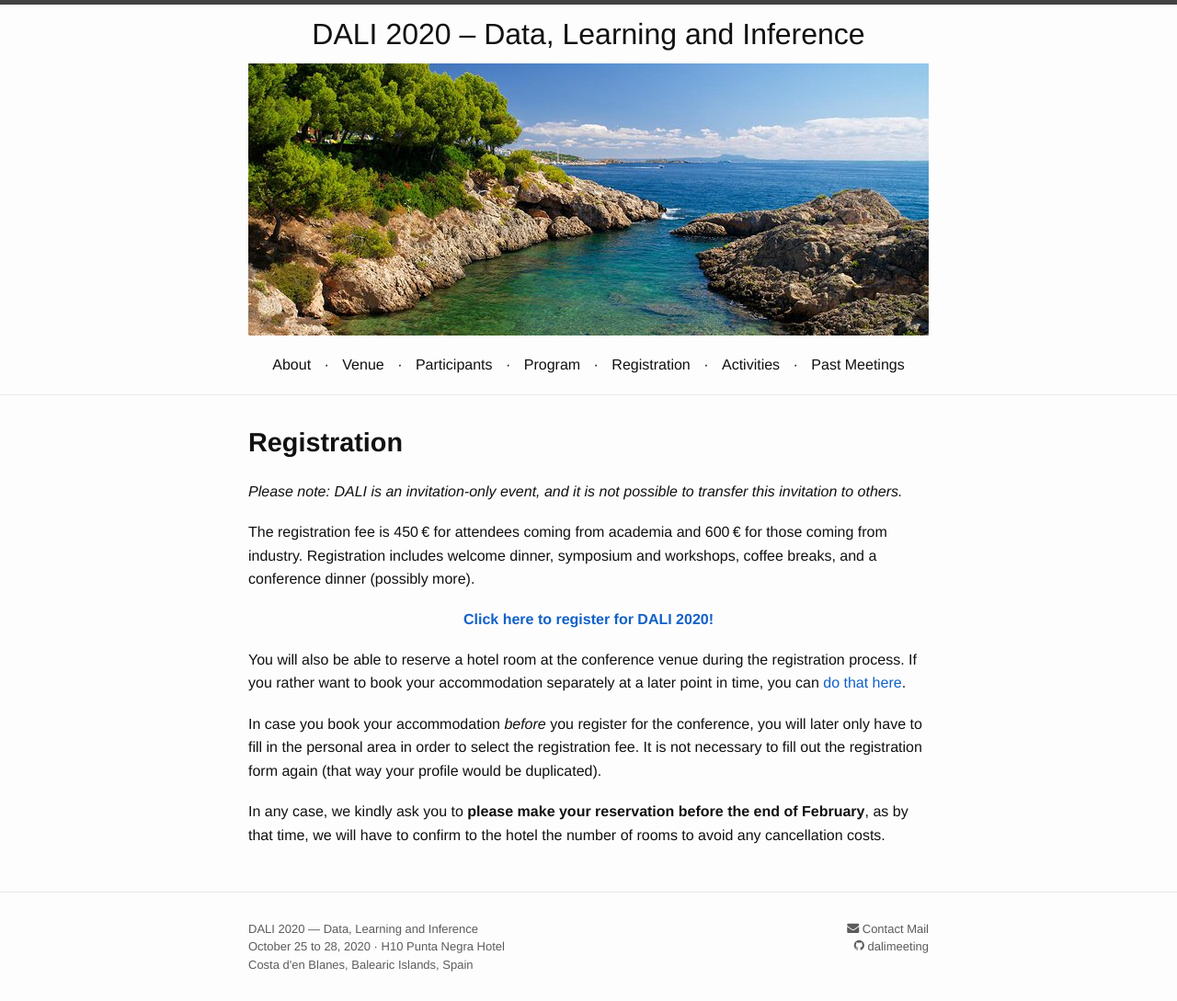
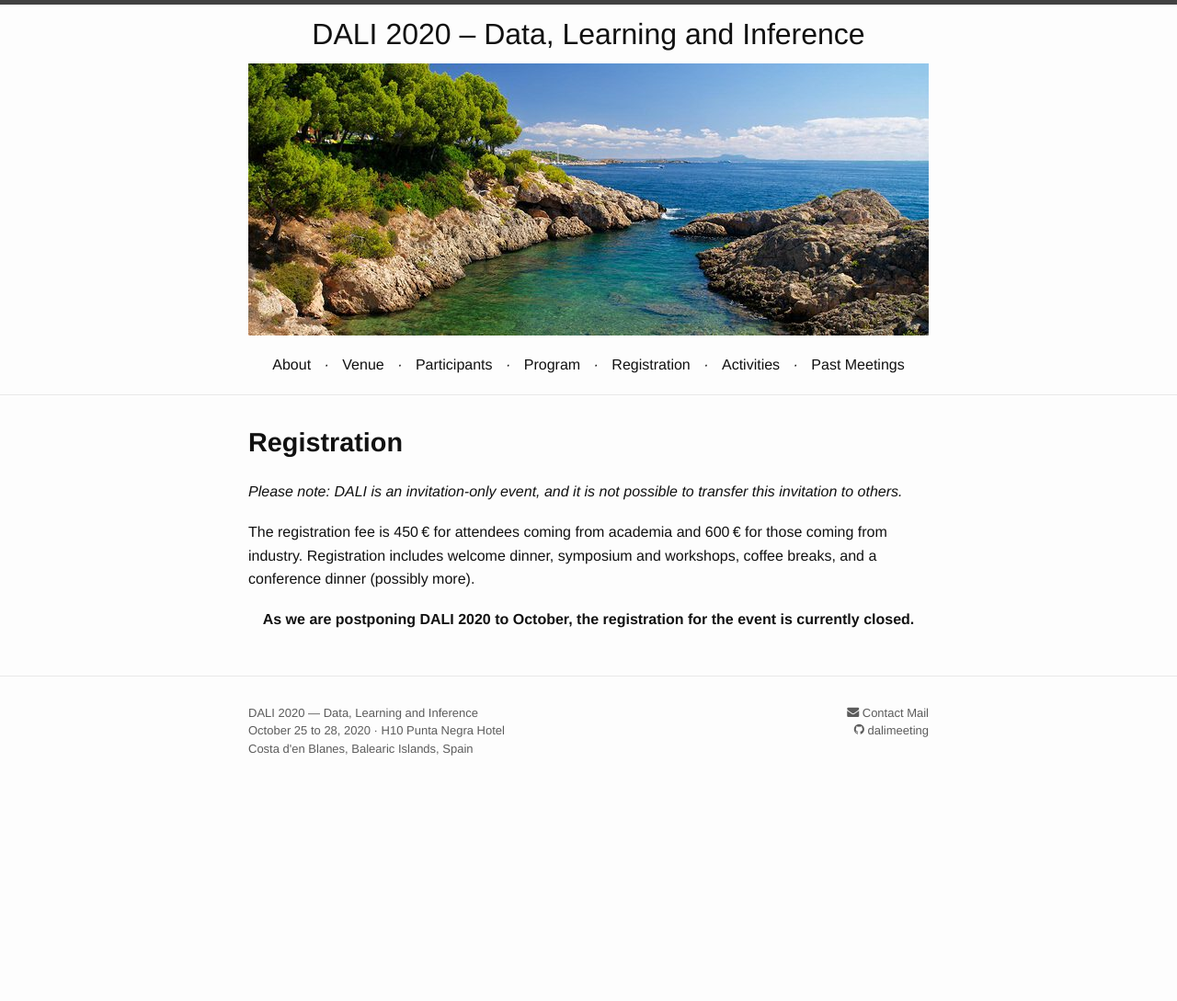
Before and after one commit to dalimeeting/dalimeeting.github.io, a Jekyll site: the page built from registration.html, in a window 1280 px wide. Shown: the whole page at 92% size. Built offline with Jekyll 4.4.1, drawn with Linux system fonts in a browser that asks for light colours; some web fonts are replaced; after the commit the page ends 900 px from its top, so only the background shows below that.

Commit message:
Remove link to registration form

```diff
--- a/registration.html
+++ b/registration.html
@@ -12,17 +12,5 @@ layout: page
 </p>
 
 <p><center><strong>
-  <a href="https://www.eventosycongresosweb.com/pub/1900011/q2/cgi.hrb?idexp=L0YUZ&main=inscripcion">Click here to register for DALI 2020!</a>
+  As we are postponing DALI 2020 to October, the registration for the event is currently closed.
 </strong></center></p>
-
-<p>
-  You will also be able to reserve a hotel room at the conference venue during the registration process.
-  If you rather want to book your accommodation separately at a later point in time, you can <a href="https://www.eventosycongresosweb.com/pub/1900011/q2/cgi.hrb?idexp=L0YUZ&main=alojamiento&codhot=00005&idsubexp=">do that here</a>.
-</p>
-<p>
-  In case you book your accommodation <em>before</em> you register for the conference, you will later only have to fill in the personal area in order to select the registration fee.
-  It is not necessary to fill out the registration form again (that way your profile would be duplicated).
-</p>
-<p>
-  In any case, we kindly ask you to <strong>please make your reservation before the end of February</strong>, as by that time, we will have to confirm to the hotel the number of rooms to avoid any cancellation costs.
-</p>
```
